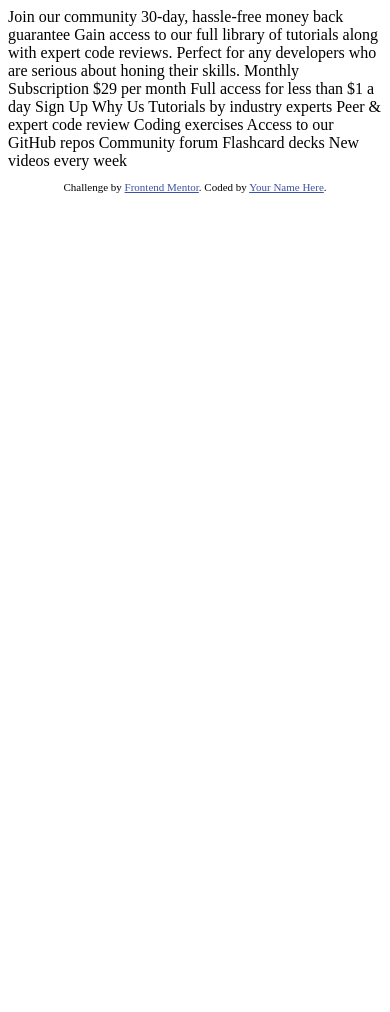
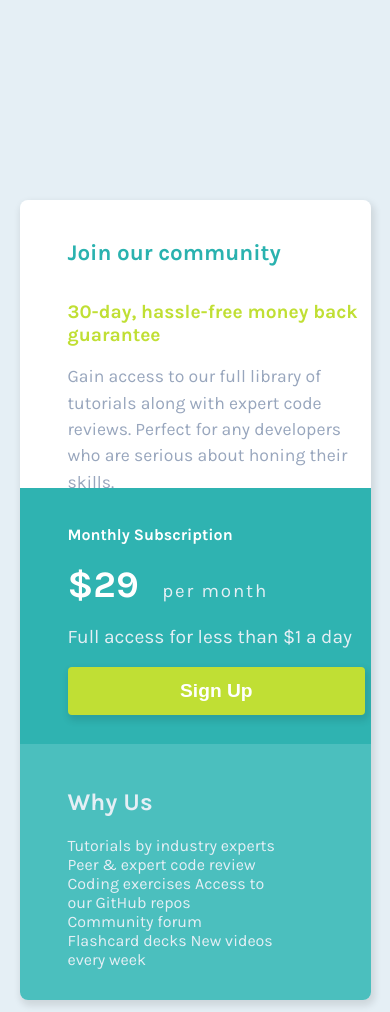
Before and after one commit to FaridJunior/single-price-grid-component-master, a plain HTML site: page index.html in a window 390 px wide. Shown: the top 1012 px of the page. Before the commit the page ends 844 px from the top, so only its background shows below. Drawn offline with Linux system fonts and the light colour scheme.

Commit message:
complete mobile and disktop first version

```diff
--- a/index.html
+++ b/index.html
@@ -3,7 +3,7 @@
 <head>
   <meta charset="UTF-8">
   <meta name="viewport" content="width=device-width, initial-scale=1.0"> <!-- displays site properly based on user's device -->
-
+  <link rel="stylesheet" href="style.css">
   <link rel="icon" type="image/png" sizes="32x32" href="./images/favicon-32x32.png">
 
   <title>Frontend Mentor | Single Price Grid Component</title>
@@ -15,23 +15,32 @@
   </style>
 </head>
 <body>
-  Join our community
-
-  30-day, hassle-free money back guarantee
-
-  Gain access to our full library of tutorials along with expert code reviews.
+  <div class="main">
+    <header>
+      <div class="container">
+        <h1>Join our community</h1>
+        <h2>30-day, hassle-free money back guarantee</h2>
+        <p> Gain access to our full library of tutorials along with expert code reviews.
           Perfect for any developers who are serious about honing their skills.
-
-  Monthly Subscription
-
-  &dollar;29 per month
-
-  Full access for less than &dollar;1 a day
-
+        </p>
+      </div>
+    </header>
+    <section class="subscription">
+      <div class="container">
+        <h2> Monthly Subscription</h2>
+        <h3> <strong>&dollar;29</strong> <span>per month</span></h3>
+        <p>  Full access for less than &dollar;1 a day</p>
+        <button id="sign-btn" aria-label="sign in">
           Sign Up
-
+        </button>
+      </div>
+    </section>
+    <footer>
+      <div class="container">
+        <h2>
           Why Us
-
+        </h2>
+        <p>
           Tutorials by industry experts
           Peer &amp; expert code review
           Coding exercises
@@ -39,7 +48,10 @@
           Community forum
           Flashcard decks
           New videos every week
-
+        </p>
+        </div>
+    </footer>
+  </div>
   <footer>
     <p class="attribution">
       Challenge by <a href="https://www.frontendmentor.io?ref=challenge" target="_blank">Frontend Mentor</a>.
--- /dev/null
+++ b/style.css
@@ -0,0 +1,116 @@
+@import url("https://fonts.googleapis.com/css2?family=Karla:wght@400;700&display=swap");
+:root {
+  /* Primary */
+  --primary1cyan: hsl(179, 62%, 43%);
+  --primary2brightyellow: hsl(71, 73%, 54%);
+  /* Neutral */
+  --neutral1LightGray: hsl(204, 43%, 93%);
+  --netural2GrayishBlue: hsl(218, 22%, 67%);
+}
+body,
+div,
+*::before,
+*::after {
+  padding: 0;
+  margin: 0;
+  box-sizing: border-box;
+}
+body {
+  height: 100vh;
+  background-color: var(--neutral1LightGray);
+  font-family: "Karla", sans-serif;
+}
+.main {
+  width: 50%;
+  margin: 300px auto;
+  display: grid;
+  grid-template-columns: 1fr 1fr;
+  grid-template-areas:
+    "header header"
+    "subscription footer";
+  grid-template-rows: 16em 16em;
+  border-radius: 0.5em;
+  overflow: hidden;
+  box-shadow: 2px 4px 7px 2px rgba(0, 0, 0, 0.101);
+}
+header {
+  grid-area: header;
+  background-color: #fff;
+}
+header h1 {
+  font-size: 1.4em;
+  color: var(--primary1cyan);
+  margin-bottom: 1.5em;
+}
+header h2 {
+  font-size: 1.2em;
+  color: var(--primary2brightyellow);
+}
+header p {
+  max-width: 58ch;
+  font-size: 1.1em;
+  line-height: 1.5em;
+  color: var(--netural2GrayishBlue);
+}
+.subscription {
+  grid-area: subscription;
+  background-color: #2fb3b1;
+}
+.subscription h2 {
+  color: #fff;
+  font-size: 1em;
+}
+.subscription h3 strong {
+  font-size: 2em;
+  color: #fff;
+}
+.subscription h3 span {
+  padding-left: 1em;
+  letter-spacing: 0.1em;
+  font-weight: 400;
+  color: var(--neutral1LightGray);
+}
+.subscription p {
+  font-size: 1.2em;
+  color: var(--neutral1LightGray);
+}
+.subscription button {
+  width: 15.5em;
+  padding: 0.66em;
+  color: #fff;
+  font-weight: 700;
+  font-size: 1.2em;
+  background-color: var(--primary2brightyellow);
+  border-radius: 4px;
+  border: none;
+  box-shadow: 2px 4px 7px 2px rgba(0, 0, 0, 0.101);
+}
+.subscription button:focus {
+  outline: none;
+}
+footer {
+  grid-area: footer;
+  background-color: #4bbfbe;
+  color: var(--neutral1LightGray);
+}
+footer p {
+  max-width: 22ch;
+}
+.container {
+  padding-top: 1.5em;
+  padding-bottom: 1.5em;
+  padding-left: 3em;
+  padding-right: 2em;
+}
+@media (max-width: 800px) {
+  .main {
+    width: 90%;
+    margin: 200px auto;
+    grid-template-columns: 1fr;
+    grid-template-areas:
+      "header"
+      "subscription"
+      "footer";
+    grid-template-rows: 18em 16em 16em;
+  }
+}
```
Lines whose indentation alone changed are shown as unchanged.
